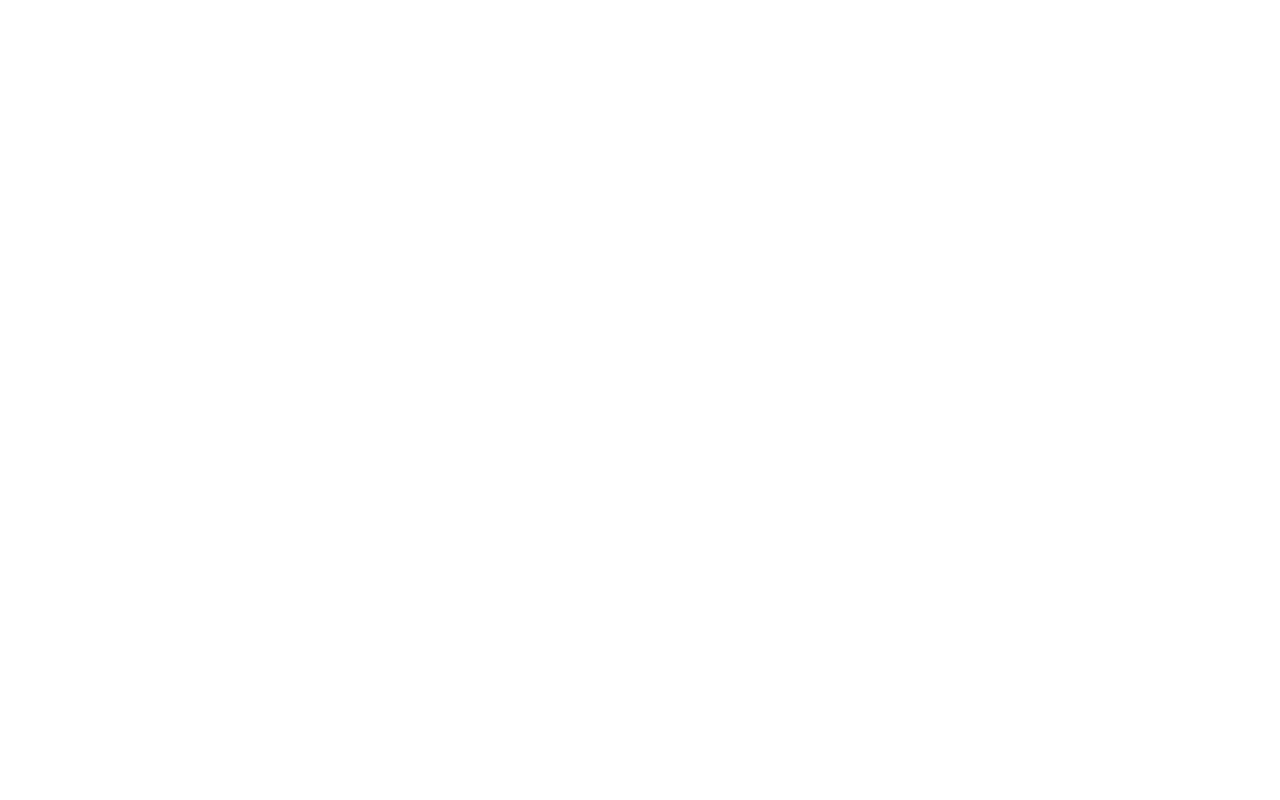
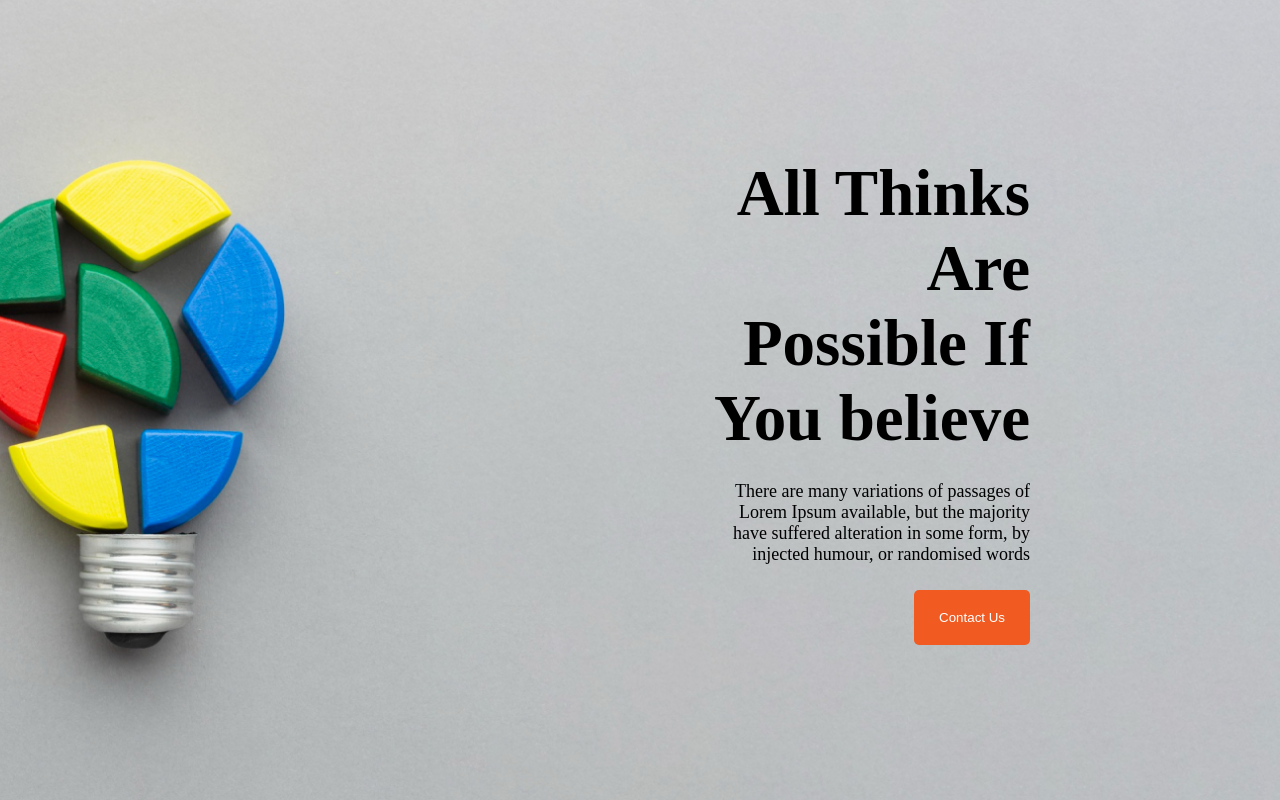
Before and after one commit to Web-Dev-Salman/new-year-new-me, a plain HTML site: page index.html in a window 1280 px wide. Drawn offline with Linux system fonts and the light colour scheme.

Commit message:
header section added

```diff
--- a/index.html
+++ b/index.html
@@ -8,6 +8,24 @@
     <link rel="stylesheet" href="style.css">
 </head>
 <body>
+    <header class="header-container">
+            <div class="header-info">
+                <h1>
+                    All Thinks Are Possible If You believe
+                </h1>
+                <p>
+                    There are many variations of passages of Lorem Ipsum available, but the majority have suffered alteration in some form, by injected humour, or randomised words
+                </p>
+                <button>
+                    Contact Us
+                </button>
+            </div>
+    </header>
+    <main>
 
+    </main>
+    <footer>
+
+    </footer>
 </body>
 </html>
--- a/style.css
+++ b/style.css
@@ -0,0 +1,37 @@
+*{
+    margin: 0;
+    padding: 0;
+}
+.header-container{
+    background-image: url("images/banner/banner2.png");
+    background-position: center center;
+    background-repeat: no-repeat;
+    background-size: cover;
+}
+.header-info{
+    height: 800px;
+    max-height: 800px;
+    display: flex;
+    flex-direction: column;
+    align-items: flex-end;
+    justify-content: center;
+    padding: 0px 250px 0px 55%;
+
+}
+.header-info> h1,p{
+    text-align: right;
+}
+.header-info> h1{
+    font-size: 65px;
+}
+.header-info> p{
+    font-size: 18px;
+    padding: 25px 0px;
+}
+.header-info > button{
+    background-color: #F15B22;
+    color: white;
+    padding: 20px 25px;
+    border: none;
+    border-radius: 5px;
+}
```
Also changed, not shown: images/banner/banner1.png (added), images/banner/banner2.png (added), images/banner/banner3.png (added), images/gradient1.png (added), images/gradient2.png (added), images/gradient3.png (added), images/icons/ecom.png (added), images/icons/fb.png (added), images/icons/js.png (added), images/icons/smoke.png (added), images/icons/twitter.png (added), images/icons/web.png (added), images/icons/youtube.png (added), images/person.png (added), 1 more files.
